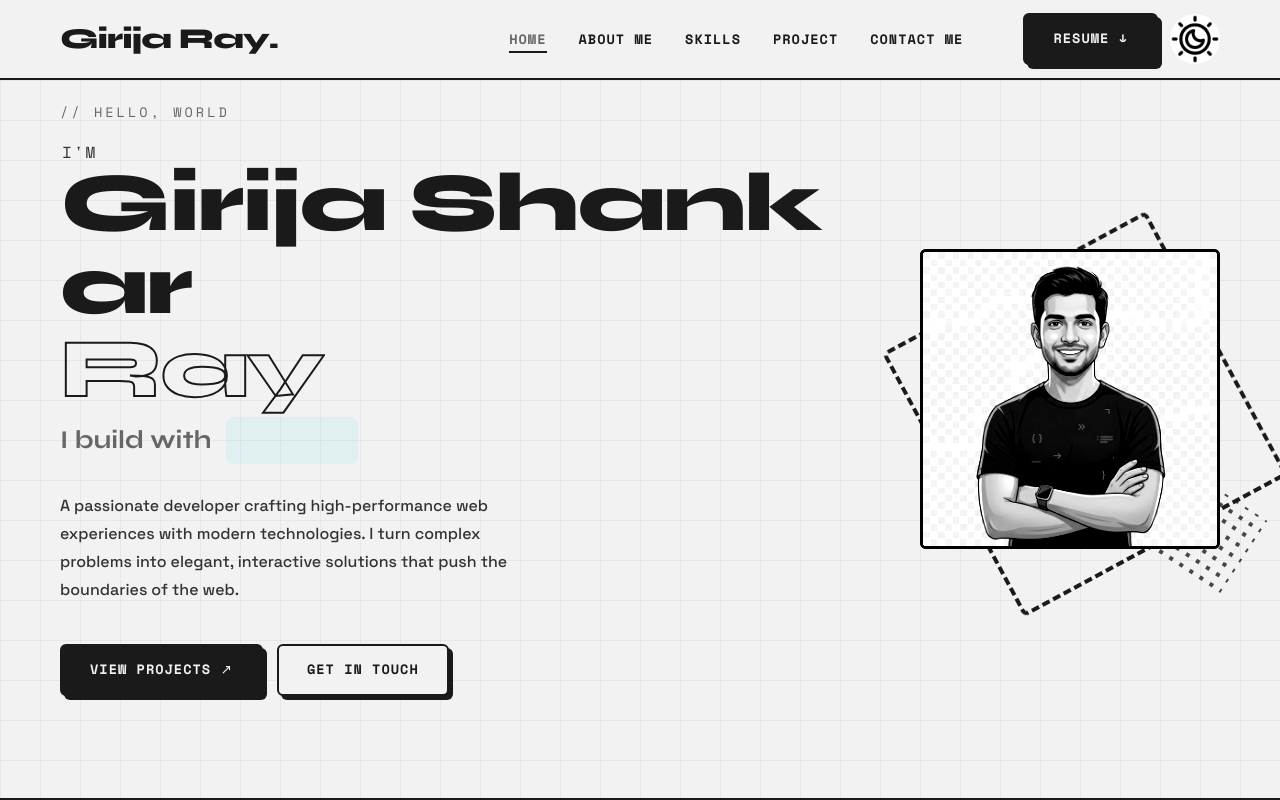
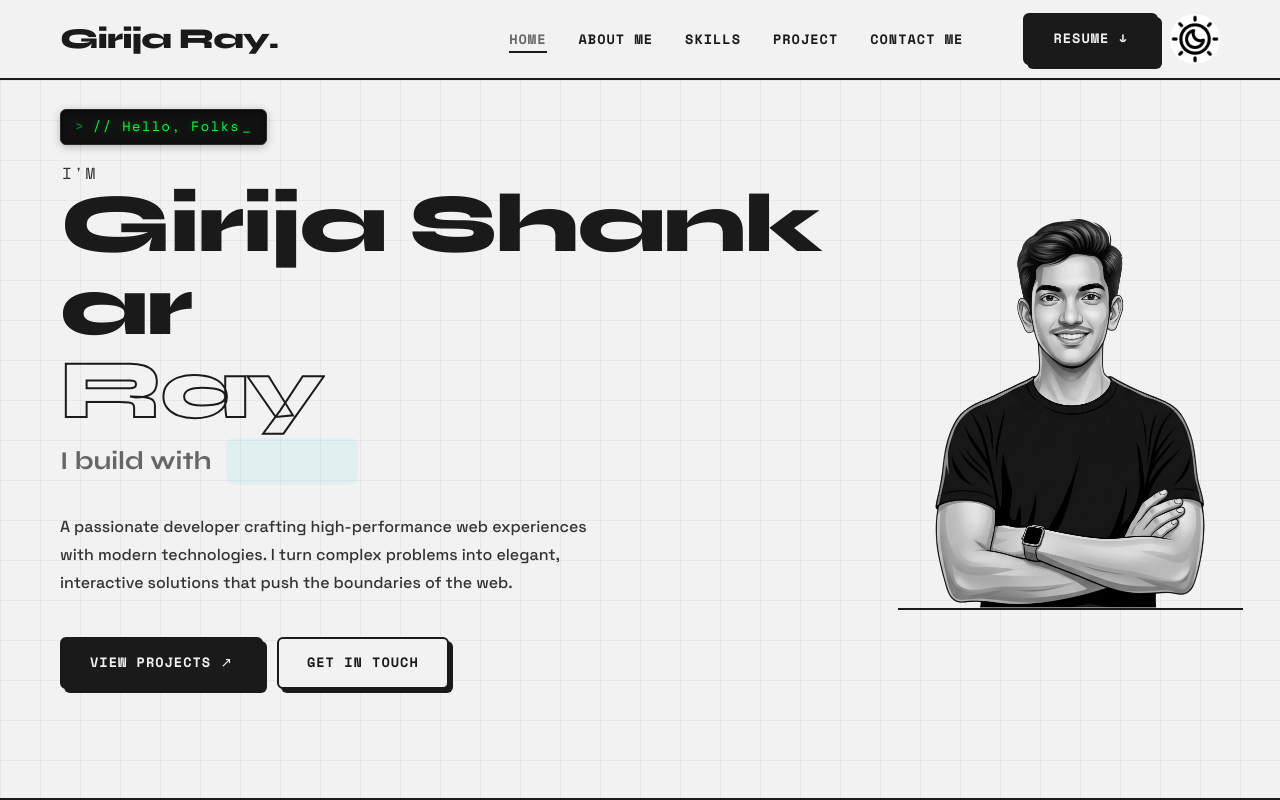
Before and after one commit to Girijaray07/Girija-Portfolio, a React (Vite) app: page / in a window 1280 px wide. Shown: the top 800 px of the page. Built offline with nearby package versions, Linux system fonts and the light colour scheme.

Commit message:
Update Profile Photo and UI Changes

```diff
--- a/src/App.css
+++ b/src/App.css
@@ -113,7 +113,7 @@
   flex: 1;
 }
 
-/* "// Hello, World" greeting */
+/* "// Hello, World" greeting — console typewriter */
 .hero-greeting {
   font-family: var(--font-mono);
   font-size: 0.85rem;
@@ -125,11 +125,9 @@
   animation: fadeSlideUp 0.6s ease 0.2s forwards;
 }
 
-/* Retro: override ShinyText's dark glow */
-.hero-greeting * {
-  -webkit-text-fill-color: var(--text-muted) !important;
-  background: none !important;
-  text-shadow: none !important;
+/* Let the ConsoleTypewriter handle its own colors */
+.hero-greeting .console-typewriter {
+  text-transform: none;
 }
 
 .name-start {
@@ -197,7 +195,7 @@
   font-size: 1rem;
   color: var(--text-secondary);
   line-height: 1.75;
-  max-width: 480px;
+  max-width: 70%;
   margin-bottom: 40px;
   opacity: 0;
   animation: fadeSlideUp 0.6s ease 0.8s forwards;
@@ -235,6 +233,19 @@
   box-shadow: 4px 4px 0 var(--border);
 }
 
+.btn-primary:hover {
+  background-color: transparent !important;
+  color: var(--text-primary) !important;
+  box-shadow: 6px 6px 0 var(--border) !important;
+}
+
+.btn-primary:active {
+  background-color: transparent !important;
+  color: var(--text-primary) !important;
+  transform: translate(2px, 2px) !important;
+  box-shadow: 2px 2px 0 var(--border) !important;
+}
+
 .btn-primary {
   background: var(--border);
   color: var(--bg-primary);
@@ -260,69 +271,62 @@
 /* ===== HERO PHOTO ===== */
 .hero-photo-wrapper {
   position: relative;
+  margin-top: 20px;
   flex-shrink: 0;
   z-index: 2;
-  opacity: 0;
-  animation: fadeSlideUp 0.7s ease 0.4s forwards;
+  display: flex;
+  flex-direction: column;
+  align-items: center;
+  gap: 0;
 }
 
 .hero-photo-container {
   position: relative;
   width: 300px;
-  height: 300px;
-}
-
-/* Retro offset frame - rotating spring border */
-.hero-photo-ring {
-  position: absolute;
-  top: 15px;
-  left: 15px;
-  right: -15px;
-  bottom: -15px;
-  border: 4px dashed var(--border);
-  border-radius: var(--radius-md);
-  z-index: 0;
-  transition: all 0.3s ease;
-  animation: photoRotate 15s linear infinite;
-  transform-origin: center center;
-}
-
-.hero-photo-ring-inner {
-  display: none;
-}
-
-.hero-photo-glow {
-  position: absolute;
-  inset: 0;
-  border-radius: var(--radius-md);
-  background: var(--bg-secondary);
-  z-index: 0;
-  border: 2px solid var(--border);
+  height: 400px;
+  overflow: hidden;
 }
 
 .hero-photo {
   width: 100%;
   height: 100%;
-  border-radius: var(--radius-md);
   object-fit: cover;
-  object-position: top;
-  position: relative;
+  object-position: bottom center;
+  position: absolute;
+  bottom: 0;
+  left: 0;
   z-index: 1;
-  border: 3px solid var(--border);
-  filter: grayscale(100%) contrast(150%);
+  border: none;
+  border-radius: 0;
+  background: none;
+  margin-bottom: -5px;
+  filter: grayscale(100%);
+  transform: translateY(105%);
+  animation: riseFromLine 1s cubic-bezier(0.33, 1, 0.68, 1) 0.8s forwards;
 }
 
-.hero-photo-dots {
-  position: absolute;
-  bottom: -30px;
-  right: -30px;
-  width: 90px;
-  height: 90px;
-  background-image: radial-gradient(var(--border) 2.5px, transparent 2.5px);
-  background-size: 12px 12px;
-  opacity: 0.8;
-  z-index: 0;
-  animation: photoRotate 40s linear infinite reverse;
+/* Minimal line — sits right below the container */
+.hero-photo-line {
+  width: 115%;
+  height: 2px;
+  margin-top: 0;
+  background: var(--text-primary);
+  flex-shrink: 0;
+  transform: scaleX(0);
+  transform-origin: center;
+  animation: expandLine 0.5s ease 0.3s forwards;
+}
+
+@keyframes expandLine {
+  to {
+    transform: scaleX(1);
+  }
+}
+
+@keyframes riseFromLine {
+  to {
+    transform: translateY(0) scale(1.5);
+  }
 }
 
 /* ===== SCROLLING MARQUEE TICKER (between hero & about) ===== */
@@ -742,7 +746,7 @@
 
   .hero-photo-container {
     width: 220px;
-    height: 220px;
+    height: 260px;
   }
 
   .about-content {
@@ -790,7 +794,7 @@
 
   .hero-photo-container {
     width: 170px;
-    height: 170px;
+    height: 200px;
   }
 
   .btn {
--- a/src/hooks/CircleCursor.css
+++ b/src/hooks/CircleCursor.css
@@ -6,7 +6,7 @@
   position: fixed;
   top: 0;
   left: 0;
-  border-radius: 50%;
+  /* border-radius: 50%; */
   pointer-events: none;
   z-index: 99999;
   will-change: transform;
@@ -18,14 +18,15 @@
 }
 
 .circle-cursor.cursor-hover {
-  width: 30px !important;
-  height: 30px !important;
+  width: 20px !important;
+  height: 20px !important;
+  border-radius: 50%;
   border-color: rgba(0, 255, 200, 0.8) !important;
   background-color: rgba(0, 255, 200, 0.08);
 }
 
 .circle-cursor.cursor-click {
-  transform: scale(0.8) !important;
+  transform: scale(0.6) !important;
   border-color: rgba(0, 220, 255, 1) !important;
 }
 
@@ -33,7 +34,7 @@
   position: fixed;
   top: 0;
   left: 0;
-  border-radius: 50%;
+  /* border-radius: 50%; */
   pointer-events: none;
   z-index: 99998;
   will-change: transform;
--- a/src/sections/HeroSection.jsx
+++ b/src/sections/HeroSection.jsx
@@ -2,7 +2,8 @@ import React from 'react';
 import ShinyText from '../hooks/ShinyText';
 import BlurText from '../hooks/BlurText';
 import RotatingText from '../hooks/RotatingText';
-import profileImg from '../assets/profile.png';
+import ConsoleTypewriter from '../hooks/ConsoleTypewriter';
+import profileImg from '/Images/Profile/Girija.png';
 
 function HeroSection() {
   return (
@@ -10,11 +11,12 @@ function HeroSection() {
       <div className="hero-container">
         <div className="hero-text">
           <div className="hero-greeting">
-            <ShinyText
-              text="// Hello, World"
-              speed={3}
-              color="#6a6a8a"
-              shineColor="#00dce8"
+            <ConsoleTypewriter
+              words={['World', 'Coders', 'Folks', 'Developers', 'Friends']}
+              prefix="// Hello, "
+              speed={90}
+              deleteSpeed={70}
+              delayBetweenWords={1800}
             />
           </div>
 
@@ -76,16 +78,13 @@ function HeroSection() {
 
         <div className="hero-photo-wrapper">
           <div className="hero-photo-container">
-            <div className="hero-photo-glow" />
-            <div className="hero-photo-ring" />
-            <div className="hero-photo-ring-inner" />
             <img
               src={profileImg}
               alt="Girija Shankar Ray"
               className="hero-photo"
             />
-            <div className="hero-photo-dots" />
           </div>
+          <div className="hero-photo-line" />
         </div>
       </div>
     </section>
```
